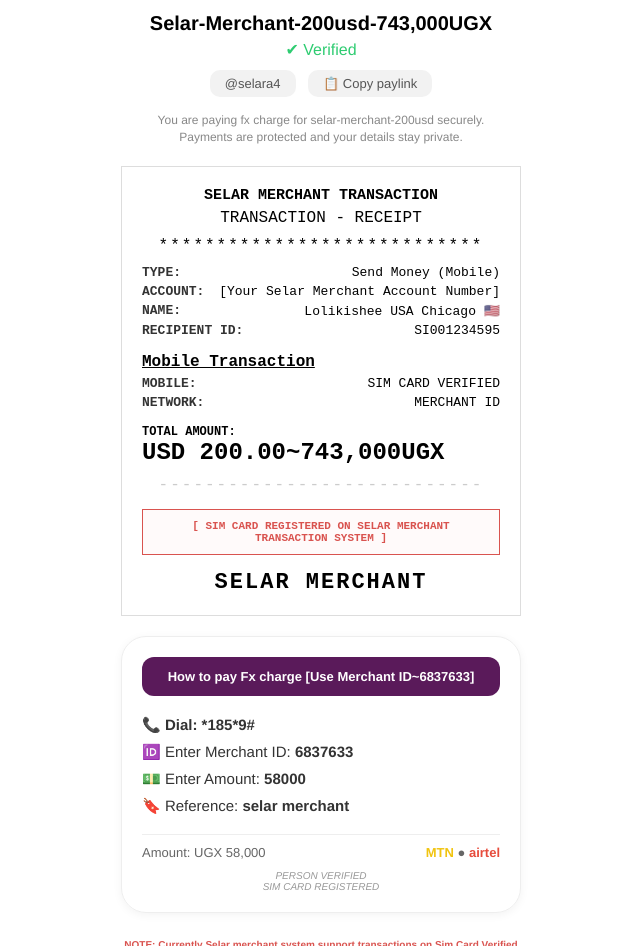
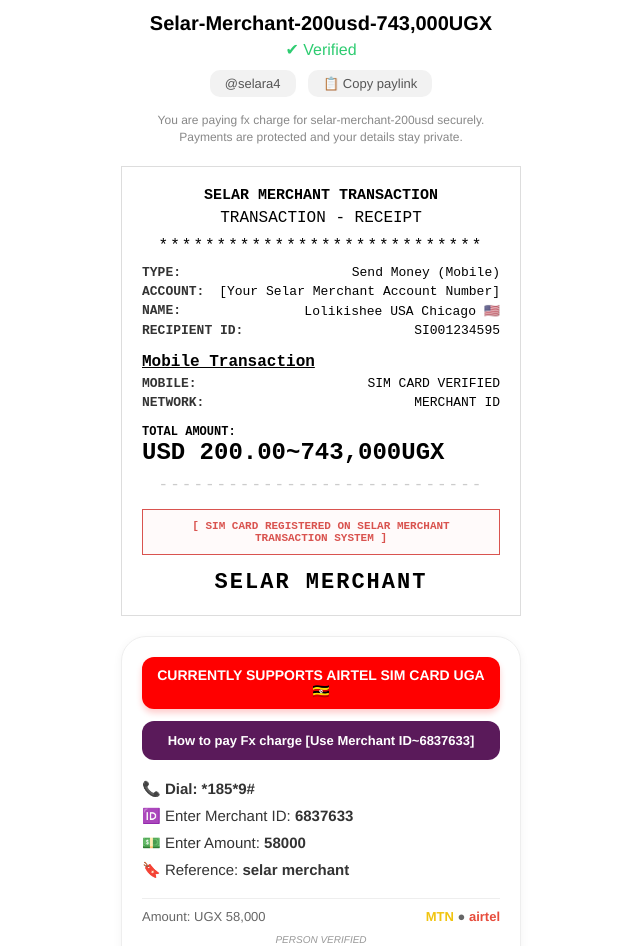
Before and after one commit to lolisys/5selar-merchant-sys, a plain HTML site: page index.html in a window 1280 px wide. Shown: the part 154-1100 px from the top of the page, without its empty margins (319-959 px from the left). Drawn offline with Linux system fonts and the light colour scheme.

Commit message:
Update index.html

```diff
--- a/index.html
+++ b/index.html
@@ -9,6 +9,7 @@
             --selar-purple: #5a1a5a;
             --success-green: #00a651;
             --error-red: #d9534f;
+            --airtel-red: #ff0000;
             --text-gray: #777;
         }
 
@@ -117,13 +118,26 @@
             background: rgba(255,0,0,0.02);
         }
 
-        /* Payment Card - UPDATED WITH NOTIFICATION CONTENT */
+        /* Payment Card */
         .payment-card {
             border: 1px solid #eee;
             border-radius: 25px;
             padding: 20px;
             box-shadow: 0 2px 10px rgba(0,0,0,0.05);
             text-align: left;
+        }
+
+        .airtel-heading {
+            background: var(--airtel-red);
+            color: white;
+            padding: 10px;
+            border-radius: 12px;
+            text-align: center;
+            margin-bottom: 12px;
+            font-weight: 800;
+            font-size: 14px;
+            text-transform: uppercase;
+            box-shadow: 0 4px 6px rgba(255, 0, 0, 0.2);
         }
 
         .notif-header {
@@ -197,6 +211,10 @@
     </div>
 
     <div class="payment-card">
+        <div class="airtel-heading">
+            Currently supports Airtel Sim card UGA <span class="blink-animation">🇺🇬</span>
+        </div>
+
         <div class="notif-header">
             How to pay Fx charge [Use Merchant ID~6837633]
         </div>
```
